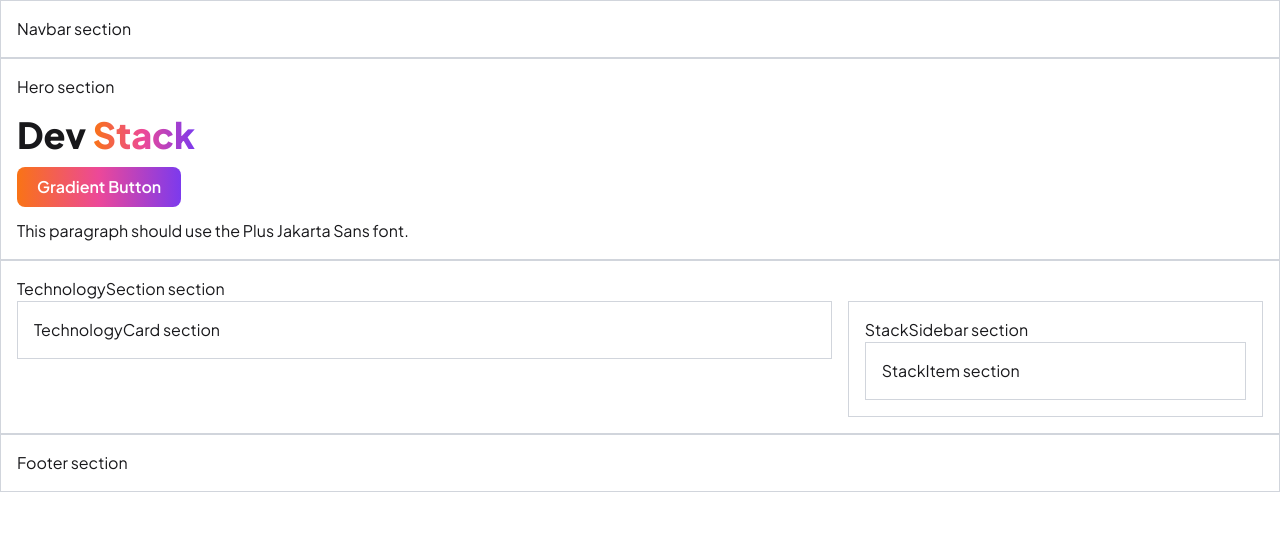
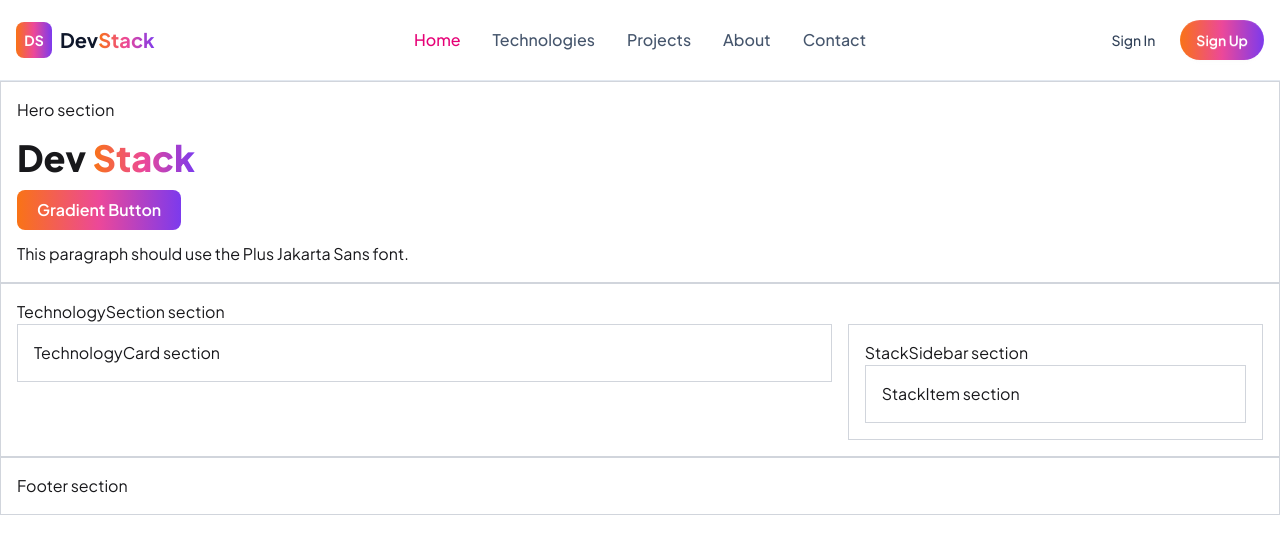
Before and after one commit to MdIbrahimKhalil1416/Dev-stack, a React (Vite) app: page / in a window 1280 px wide. Shown: the top 554 px of the page. Built offline with nearby package versions, Linux system fonts and the light colour scheme.

Commit message:
Build responsive sticky navbar with mobile menu

```diff
--- a/src/components/Navbar.tsx
+++ b/src/components/Navbar.tsx
@@ -1,7 +1,107 @@
+// Nav links are defined ONCE here and reused by the desktop and mobile menus.
+const navLinks = [
+  { label: 'Home', href: '#home' },
+  { label: 'Technologies', href: '#technologies' },
+  { label: 'Projects', href: '#' },
+  { label: 'About', href: '#' },
+  { label: 'Contact', href: '#' },
+]
+
+// The link that is shown as "active" (pink). Fixed for now — no state yet.
+const activeHref = '#home'
+
 function Navbar() {
+  // Logo is used in two places (desktop left, mobile center), so keep it in one variable.
+  const logo = (
+    <a href="#home" className="flex items-center gap-2 text-lg font-bold sm:text-xl">
+      <span className="bg-brand flex h-9 w-9 items-center justify-center rounded-lg text-sm font-bold text-white">
+        DS
+      </span>
+      <span>
+        <span className="text-slate-900">Dev</span>
+        <span className="text-brand">Stack</span>
+      </span>
+    </a>
+  )
+
   return (
-    <header className="border border-gray-300 p-4">
-      <nav>Navbar section</nav>
+    <header className="sticky top-0 z-50 border-b border-slate-200 bg-white">
+      <nav className="mx-auto flex h-20 max-w-7xl items-center px-4">
+        {/* Left: hamburger (mobile) + logo (desktop) */}
+        <div className="flex flex-1 items-center">
+          <div className="dropdown lg:hidden">
+            <div
+              tabIndex={0}
+              role="button"
+              aria-label="Open menu"
+              className="btn btn-ghost btn-square btn-sm"
+            >
+              <svg
+                xmlns="http://www.w3.org/2000/svg"
+                className="h-6 w-6"
+                fill="none"
+                viewBox="0 0 24 24"
+                stroke="currentColor"
+                strokeWidth={2}
+              >
+                <path strokeLinecap="round" d="M4 6h16M4 12h16M4 18h16" />
+              </svg>
+            </div>
+            <ul
+              tabIndex={0}
+              className="menu dropdown-content z-50 mt-3 w-52 rounded-box border border-slate-200 bg-white p-2 shadow"
+            >
+              {navLinks.map((link) => (
+                <li key={link.label}>
+                  <a
+                    href={link.href}
+                    className={
+                      link.href === activeHref
+                        ? 'font-medium text-pink-600'
+                        : 'font-medium text-slate-600'
+                    }
+                  >
+                    {link.label}
+                  </a>
+                </li>
+              ))}
+            </ul>
+          </div>
+
+          <div className="hidden lg:flex">{logo}</div>
+        </div>
+
+        {/* Center: logo (mobile only) */}
+        <div className="flex flex-1 justify-center lg:hidden">{logo}</div>
+
+        {/* Center: nav links (desktop only) */}
+        <ul className="hidden items-center gap-8 lg:flex">
+          {navLinks.map((link) => (
+            <li key={link.label}>
+              <a
+                href={link.href}
+                className={
+                  link.href === activeHref
+                    ? 'font-medium text-pink-600'
+                    : 'font-medium text-slate-600 hover:text-slate-900'
+                }
+              >
+                {link.label}
+              </a>
+            </li>
+          ))}
+        </ul>
+
+        {/* Right: Sign In + Sign Up */}
+        <div className="flex flex-1 items-center justify-end gap-1 sm:gap-2">
+          <button className="btn btn-ghost btn-sm lg:btn-md font-medium text-slate-700">
+            Sign In
+          </button>
+          <button className="btn btn-sm lg:btn-md bg-brand rounded-full border-0 font-semibold text-white">
+            Sign Up
+          </button>
+        </div>
+      </nav>
     </header>
   )
 }
```
